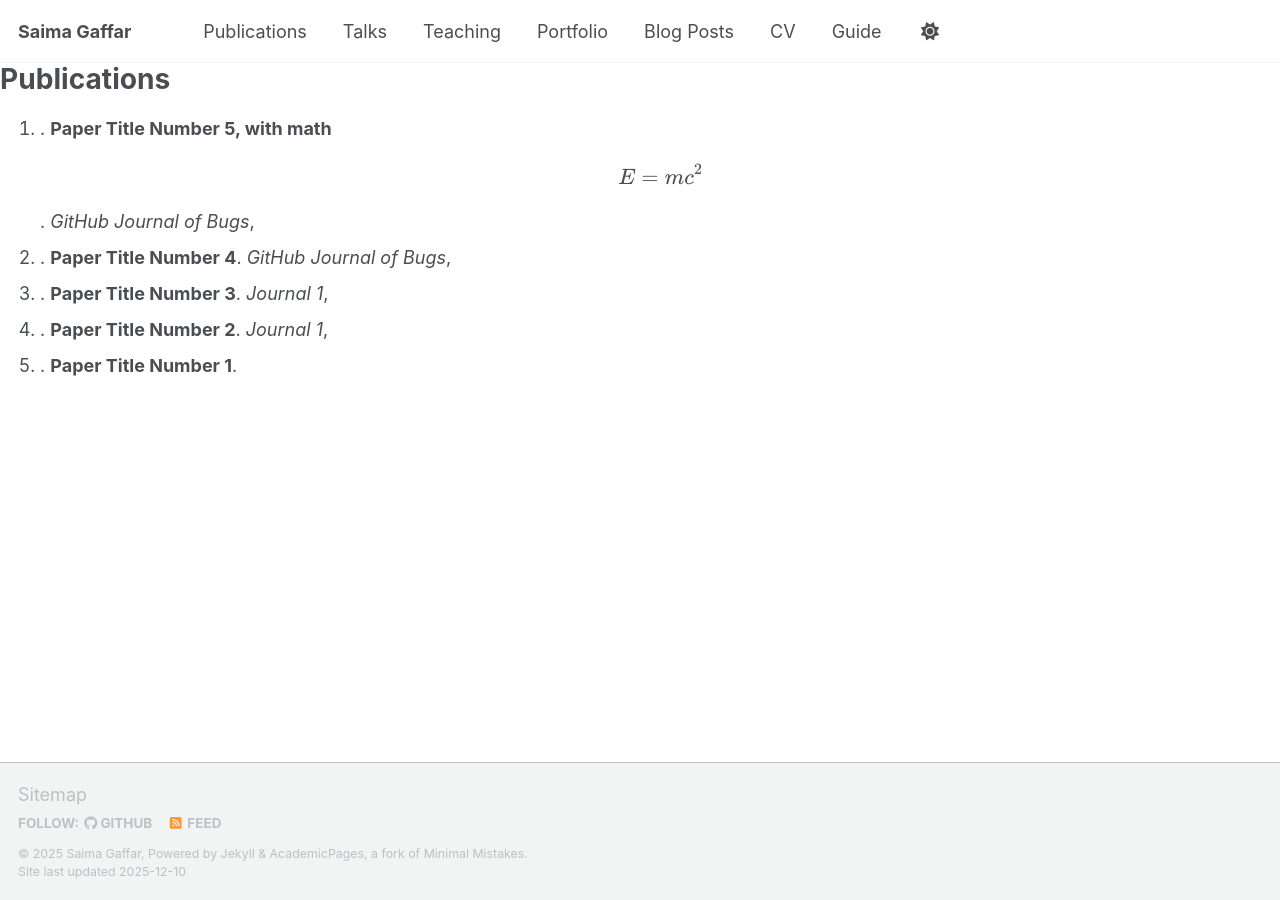
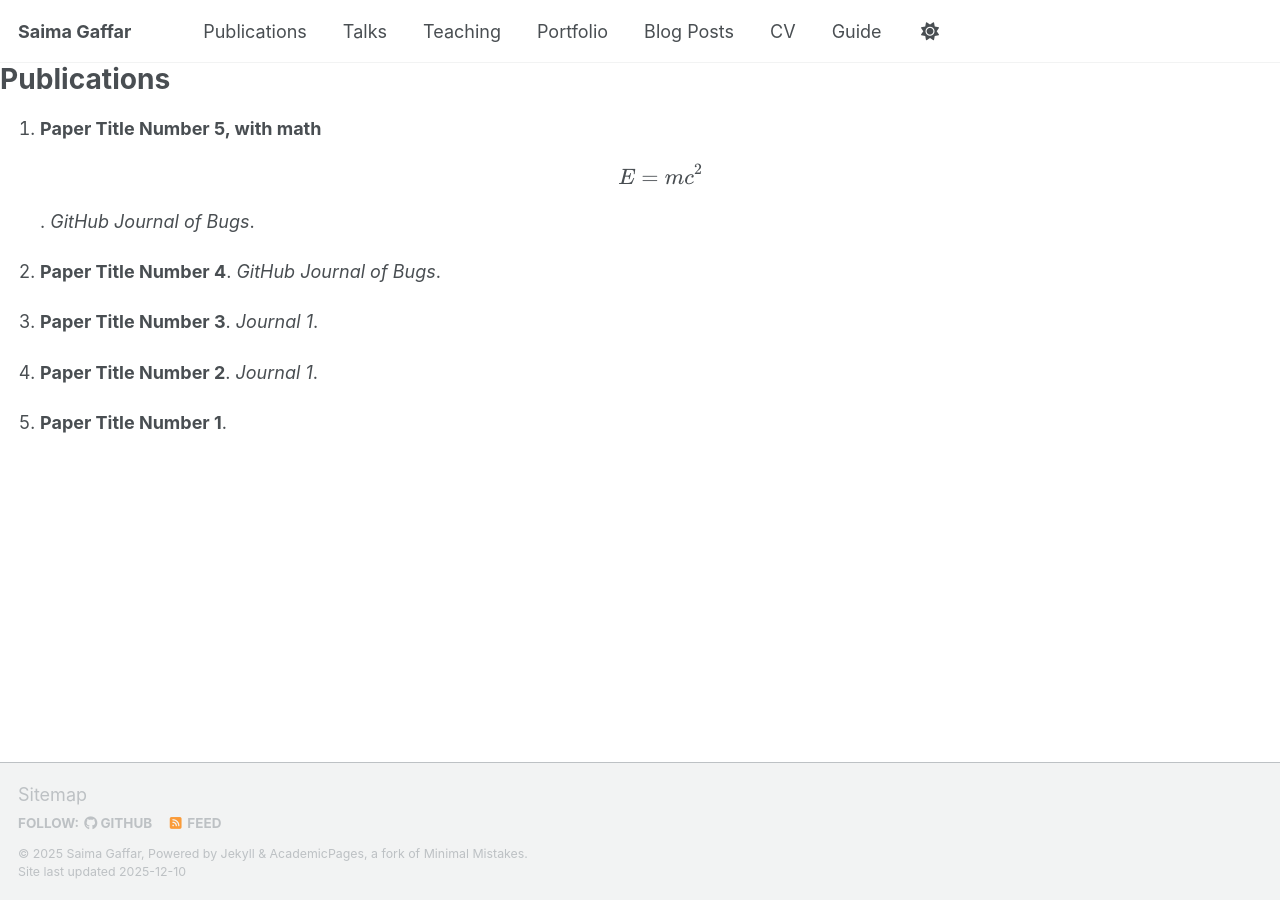
Before and after one commit to Mir-Saima/mir-saima.github.io, a Jekyll site: the page built from _pages/publications.html, in a window 1280 px wide. Built offline with Jekyll 4.4.1, drawn with Linux system fonts in a browser that asks for light colours; a script bundle is joined from its source files by our own code; library files that are not in the unit come from our copies.

Commit message:
Update publications.html

```diff
--- a/_pages/publications.html
+++ b/_pages/publications.html
@@ -11,16 +11,21 @@ author_profile: true
 {% assign pubs = site.publications | sort: 'year' | reverse %}
 {% for pub in pubs %}
   <li>
-    {% if pub.bibtex %}
-      <pre><code>{{ pub.bibtex | escape }}</code></pre>
-    {% else %}
-      {{ pub.authors }}.
-      <strong>{{ pub.title }}</strong>.
-      {% if pub.venue %}<em>{{ pub.venue }}</em>,{% endif %}
+    <p>
+      {% if pub.authors %}{{ pub.authors }}.{% endif %}
+      {% if pub.title %} <strong>{{ pub.title }}</strong>.{% endif %}
+      {% if pub.venue %} <em>{{ pub.venue }}</em>.{% endif %}
       {% if pub.year %} {{ pub.year }}.{% endif %}
       {% if pub.doi %}
         DOI: <a href="{{ pub.doi }}">{{ pub.doi }}</a>.
       {% endif %}
+    </p>
+
+    {% if pub.bibtex %}
+      <details>
+        <summary>BibTeX</summary>
+        <pre><code>{{ pub.bibtex | escape }}</code></pre>
+      </details>
     {% endif %}
   </li>
 {% endfor %}
```
